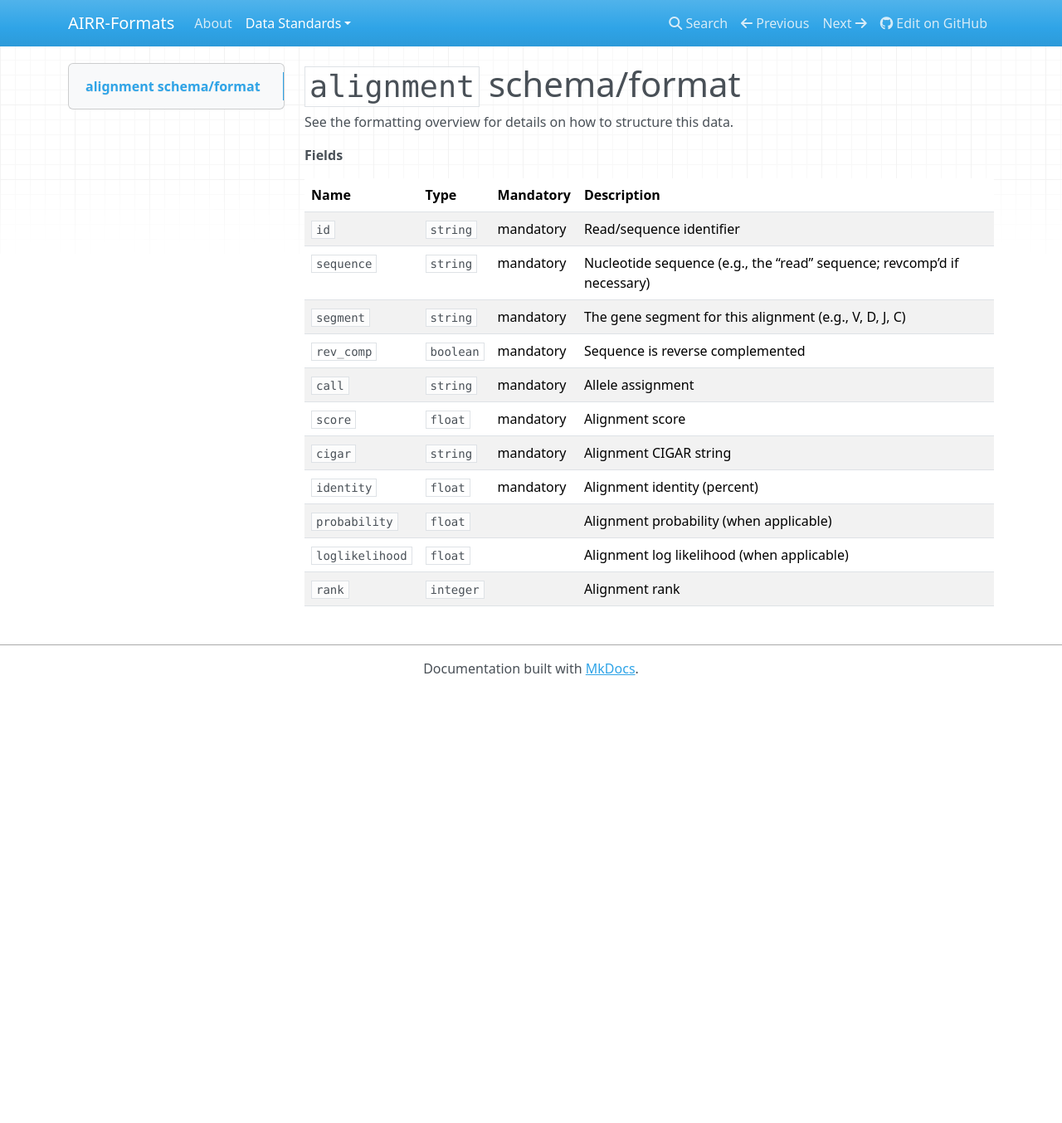
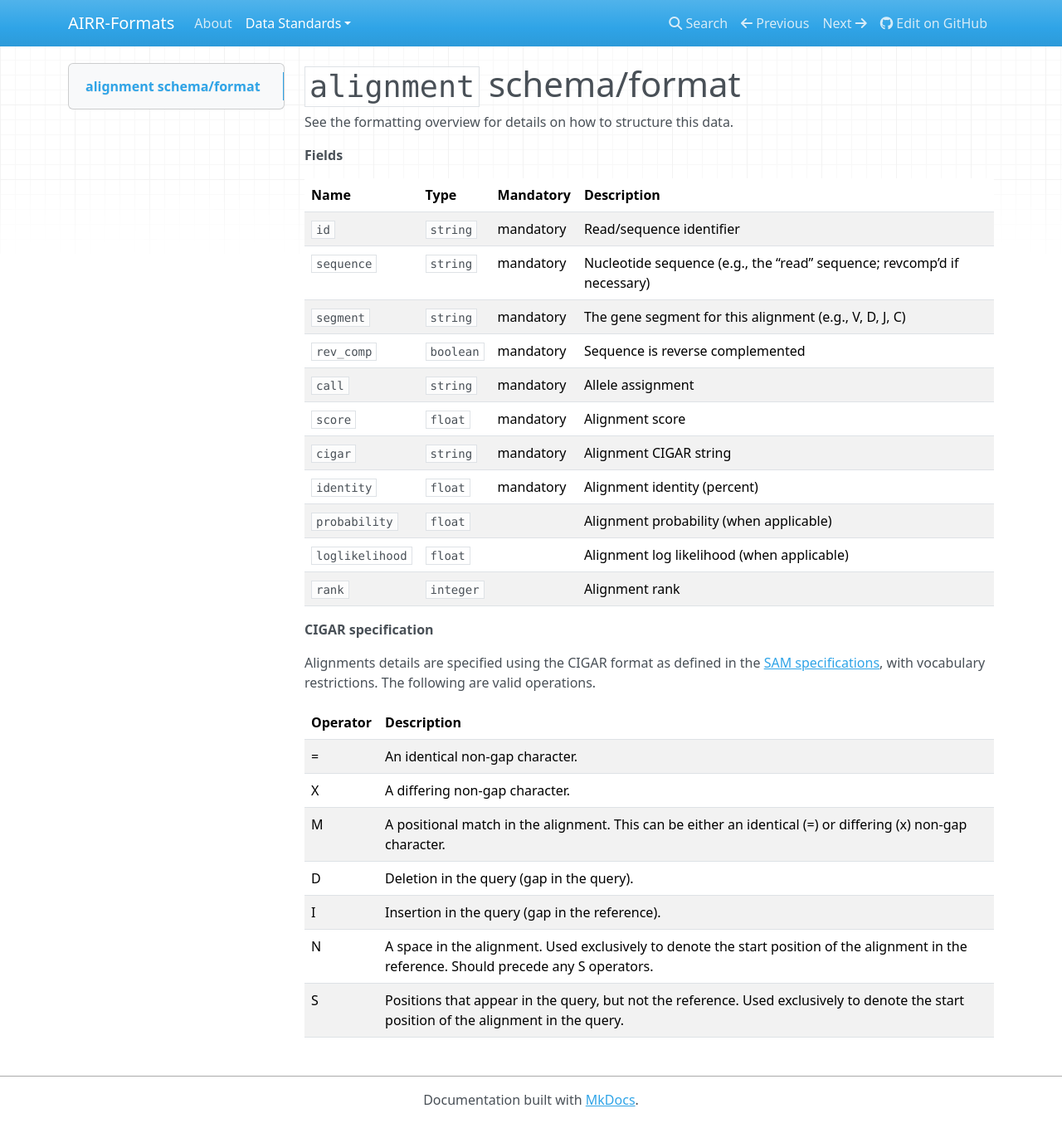
Before and after one commit to airr-community/airr-standards, an MkDocs documentation site: the page built from docs/alignments.md, in a window 1280 px wide and 1354 px high. Shown: the whole window at 83% size. Built offline with MkDocs 1.6.1, drawn with Linux system fonts in a browser that asks for light colours; nearby versions of some CDN libraries; old or Windows-style settings are respelled for this version of MkDocs.

Commit message:
Added simple CIGAR spec documentation.

```diff
--- a/docs/alignments.md
+++ b/docs/alignments.md
@@ -17,3 +17,19 @@ See the formatting overview for details on how to structure this data.
 | `probability` | `float` |  | Alignment probability (when applicable) |
 | `loglikelihood` | `float` |  | Alignment log likelihood (when applicable) |
 | `rank` | `integer` |  | Alignment rank |
+
+**CIGAR specification**
+
+Alignments details are specified using the CIGAR format as defined in the
+[SAM specifications](https://samtools.github.io/hts-specs/SAMv1.pdf), with
+vocabulary restrictions. The following are valid operations.
+
+| Operator | Description |
+| -------- | ----------- |
+| =	 	   | An identical non-gap character. |
+| X	 	   | A differing non-gap character. |
+| M	 	   | A positional match in the alignment. This can be either an identical (=) or differing (x) non-gap character. |
+| D	 	   | Deletion in the query (gap in the query). |
+| I	 	   | Insertion in the query (gap in the reference). |
+| N	 	   | A space in the alignment. Used exclusively to denote the start position of the alignment in the reference. Should precede any S operators. |
+| S	 	   | Positions that appear in the query, but not the reference. Used exclusively to denote the start position of the alignment in the query. |
```
